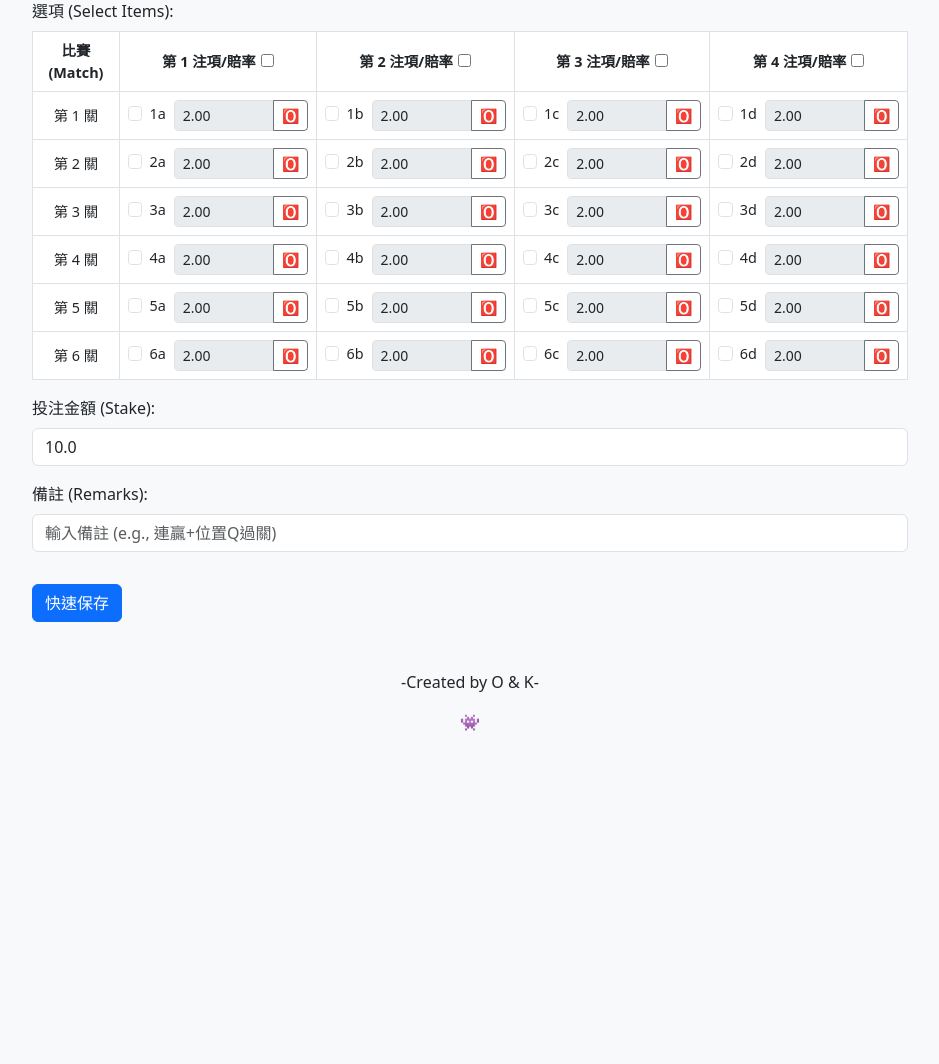
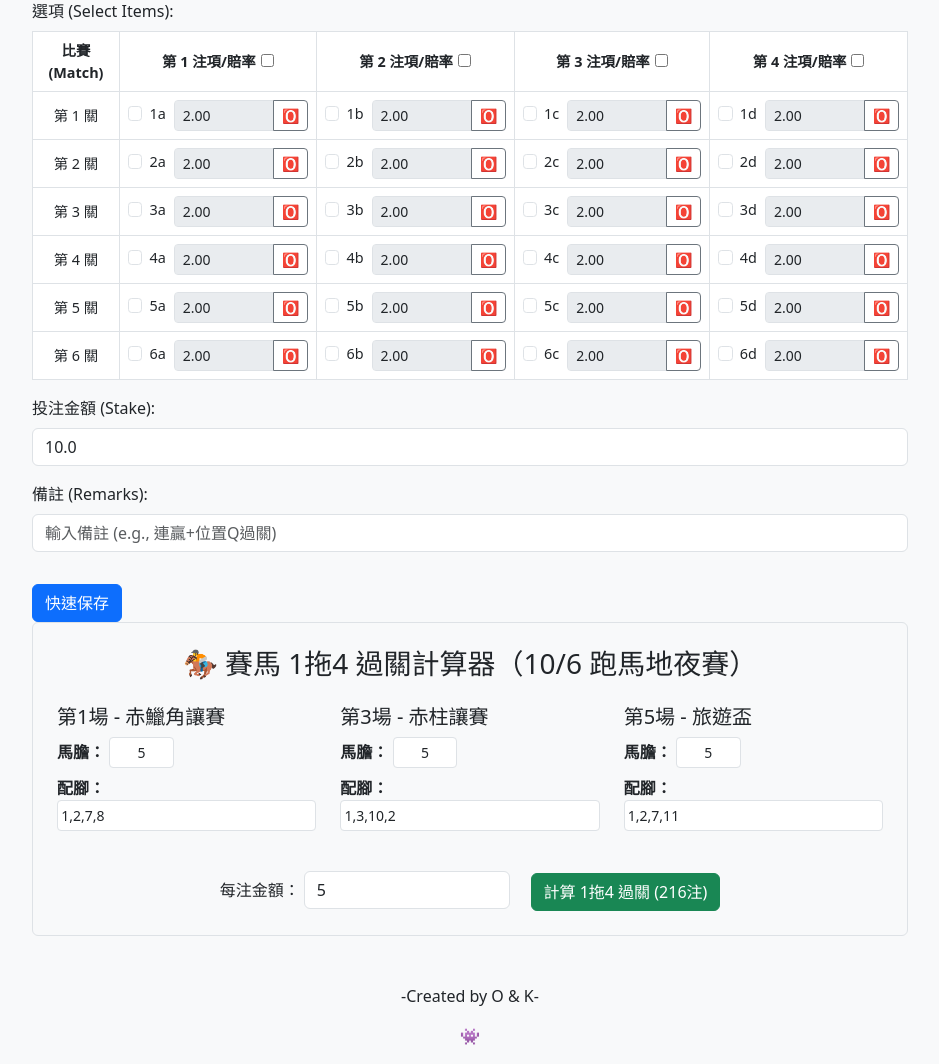
Before and after one commit to ioioioiooioo/qqp_cal, a Flask app: page / in a window 1280 px wide. Shown: the part 153-1217 px from the top of the page, without its empty margins (170-1109 px from the left). Before the commit the page ends 884 px from the top, so only its background shows below. Run offline with Flask 3, Linux system fonts and the light colour scheme.

```diff
--- a/templates/index.html
+++ b/templates/index.html
@@ -138,6 +138,48 @@
                 </div>
             {% endif %}
             <button type="submit" class="btn btn-primary mt-3">快速保存</button>
+            <!-- ==================== 新增：賽馬馬膽過關快速模式 ==================== -->
+            <div class="mb-5 border p-4 rounded bg-light">
+                <h3 class="text-center mb-4">🏇 賽馬 1拖4 過關計算器（10/6 跑馬地夜賽）</h3>
+
+                <div class="row">
+                    <!-- 第1場 -->
+                    <div class="col-md-4 mb-4">
+                        <h5>第1場 - 赤鱲角讓賽</h5>
+                        <div class="mb-2">
+                            <strong>馬膽：</strong> <input type="text" id="race1_banker" class="form-control form-control-sm d-inline-block w-25" value="5" style="text-align:center;">
+                        </div>
+                        <div><strong>配腳：</strong> <input type="text" id="race1_legs" class="form-control form-control-sm" value="1,2,7,8" placeholder="用逗號分隔"></div>
+                    </div>
+
+                    <!-- 第3場 -->
+                    <div class="col-md-4 mb-4">
+                        <h5>第3場 - 赤柱讓賽</h5>
+                        <div class="mb-2">
+                            <strong>馬膽：</strong> <input type="text" id="race3_banker" class="form-control form-control-sm d-inline-block w-25" value="5" style="text-align:center;">
+                        </div>
+                        <div><strong>配腳：</strong> <input type="text" id="race3_legs" class="form-control form-control-sm" value="1,3,10,2" placeholder="用逗號分隔"></div>
+                    </div>
+
+                    <!-- 第5場 -->
+                    <div class="col-md-4 mb-4">
+                        <h5>第5場 - 旅遊盃</h5>
+                        <div class="mb-2">
+                            <strong>馬膽：</strong> <input type="text" id="race5_banker" class="form-control form-control-sm d-inline-block w-25" value="5" style="text-align:center;">
+                        </div>
+                        <div><strong>配腳：</strong> <input type="text" id="race5_legs" class="form-control form-control-sm" value="1,2,7,11" placeholder="用逗號分隔"></div>
+                    </div>
+                </div>
+
+                <div class="text-center mt-3">
+                    <label class="form-label">每注金額：</label>
+                    <input type="number" id="horse_stake" class="form-control d-inline-block w-25" value="5" step="1">
+                    <button onclick="calculateHorseParlay()" class="btn btn-success ms-3">計算 1拖4 過關 (216注)</button>
+                </div>
+
+                <div id="horseResult" class="mt-4 alert alert-info" style="display:none;"></div>
+            </div>
+            <!-- ==================== 結束新增 ==================== -->
         </form>
     </div>
     <div class="container mt-5">
@@ -489,6 +531,46 @@
         });
 
         let lastFormState = null;
+        // ====================== 新增：賽馬 1拖4 過關計算 ======================
+        function calculateHorseParlay() {
+            const stake = parseFloat(document.getElementById('horse_stake').value) || 5;
+
+            // 取得每場資料
+            const race1_b = document.getElementById('race1_banker').value.trim();
+            const race1_f = document.getElementById('race1_legs').value.split(',').map(s=>s.trim());
+
+            const race3_b = document.getElementById('race3_banker').value.trim();
+            const race3_f = document.getElementById('race3_legs').value.split(',').map(s=>s.trim());
+
+            const race5_b = document.getElementById('race5_banker').value.trim();
+            const race5_f = document.getElementById('race5_legs').value.split(',').map(s=>s.trim());
+
+            // 每關注數
+            const perLeg = 6; // C(4,2) = 6
+            const totalBets = perLeg * perLeg * perLeg; // 216
+
+            let html = `
+                <h5>計算結果（1拖4 × 3關）</h5>
+                <p><strong>總注數：</strong> ${totalBets} 注</p>
+                <p><strong>每注 $${stake} → 總投注：</strong> HK$${totalBets * stake}</p>
+                <hr>
+                <strong>第1場：</strong> 膽${race1_b} 拖 ${race1_f.join(',')} <br>
+                <strong>第3場：</strong> 膽${race3_b} 拖 ${race3_f.join(',')} <br>
+                <strong>第5場：</strong> 膽${race5_b} 拖 ${race5_f.join(',')}
+                <hr>
+                <strong>預計派彩（參考）：</strong><br>
+                最低 ≈ HK$1,200 – 3,500<br>
+                最高 ≈ HK$25,000 – 120,000+<br>
+                <small>（實際派彩以 HKJC 為準）</small>
+            `;
+
+            document.getElementById('horseResult').innerHTML = html;
+            document.getElementById('horseResult').style.display = 'block';
+
+            // 可選：自動滾動到結果
+            document.getElementById('horseResult').scrollIntoView({ behavior: 'smooth' });
+        }
+        // ====================== 結束新增 ======================
     </script>
 </body>
 </html>
```
